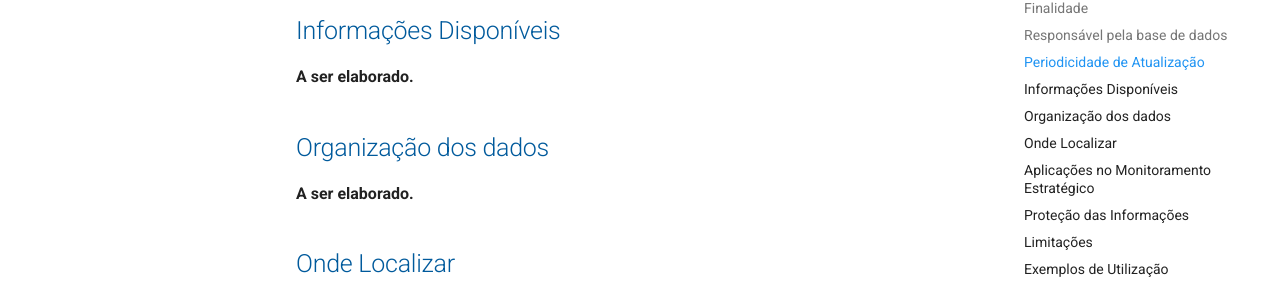
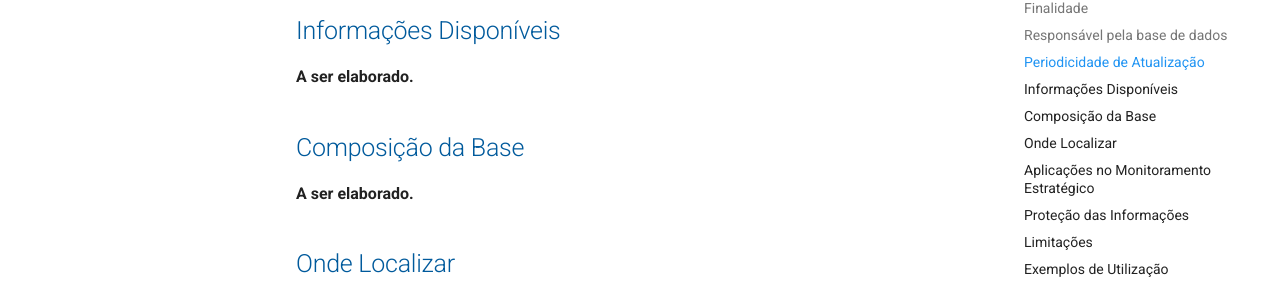
Before and after one commit to CGEMG-AHCS/guia-monitoramento-estrategico, an MkDocs documentation site: the page built from docs/bases-dados/manifestacoes.md, in a window 1280 px wide and 900 px high, scrolled down 1797 px. Shown: the part 127-414 px from the top of the window. Built offline with MkDocs 1.6.1 and Material for MkDocs 9.7.7, drawn with Linux system fonts in a browser that asks for light colours.

Commit message:
Update manifestacoes.md

```diff
--- a/docs/bases-dados/manifestacoes.md
+++ b/docs/bases-dados/manifestacoes.md
@@ -41,7 +41,7 @@ Para fins de Monitoramento Estratégico, será disponibilizado pela AHCS um pain
 
 **A ser elaborado.**
 
-## Organização dos dados
+## Composição da Base
 
 **A ser elaborado.**
 
```
